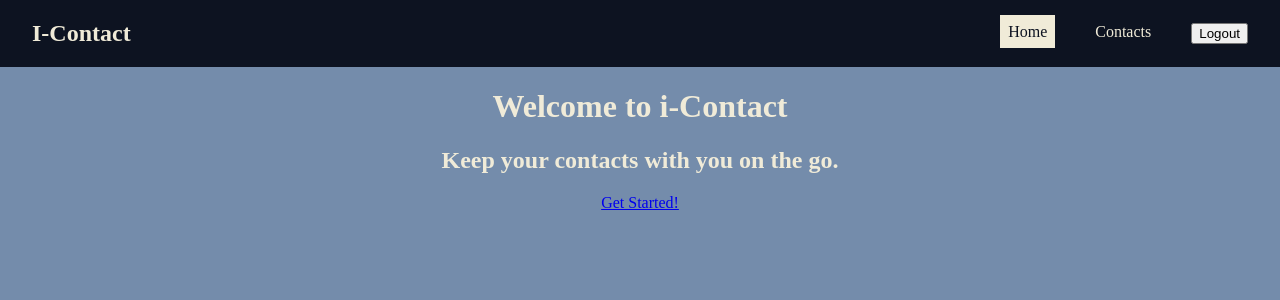
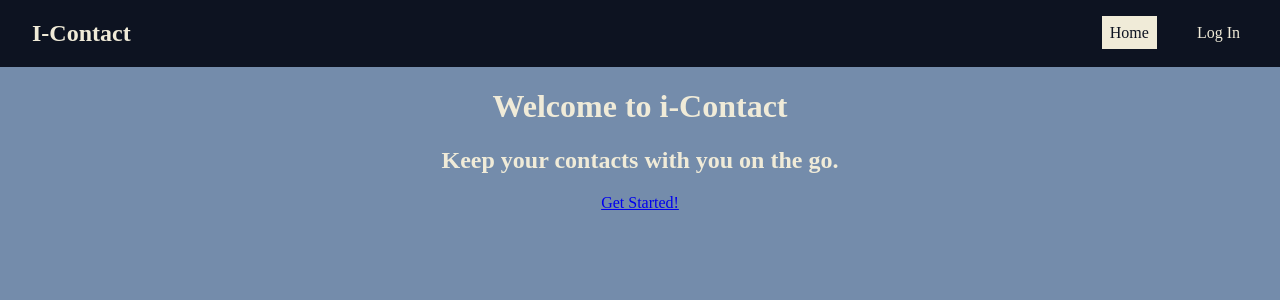
Before and after one commit to Mubarek-Hassen/contacts-client, a React (Vite) app: page / in a window 1280 px wide. Shown: the top 300 px of the page. Built offline with nearby package versions, Linux system fonts and the light colour scheme.

Commit message:
root level auth check

```diff
--- a/src/App.jsx
+++ b/src/App.jsx
@@ -10,6 +10,7 @@ import Error from "./pages/Error";
 import NewContact from "./pages/NewContact";
 import { action as manipulateContactAction } from "./components/ContactForm";
 import { action as logoutAction } from "./util/router-actions/logoutAction"
+import { tokenLoader } from "./util/auth";
 
 function App() {
   const router = createBrowserRouter([
@@ -17,6 +18,8 @@ function App() {
       path: "/",
       element: <Root />,
       errorElement: <Error />,
+      id: "root",
+      loader: tokenLoader,
       children: [
         { path: "/", element: <Home /> },
         { path: "/auth", element: <Auth />, action: authAction },
--- a/src/components/Header.jsx
+++ b/src/components/Header.jsx
@@ -1,4 +1,4 @@
-import { NavLink, useSubmit } from "react-router-dom"
+import { NavLink, useRouteLoaderData, useSubmit } from "react-router-dom"
 import classes from "./Header.module.css"
 
 
@@ -10,6 +10,7 @@ function Header() {
     submit(null, {method: "post", action: "/logout"})
   }
 
+  const token = useRouteLoaderData("root")
 
   return (
     <header className={classes.header}>
@@ -23,16 +24,22 @@ function Header() {
               Home
             </NavLink>
           </li>
-          <li>
+          {token && <li>
             <NavLink to="/contacts" className={({isActive})=> isActive ? classes.active : undefined}>
               Contacts
             </NavLink>
-          </li>
-          <li>
+          </li>}
+          {!token && <li>
+            <NavLink to="/auth?mode=login" className={({isActive})=> isActive ? classes.active : undefined}>
+              Log In
+            </NavLink>
+          </li>}
+
+          {token && <li>
             <button onClick={ logOutHandler }>
               Logout
             </button>
-          </li>
+          </li>}
         </ul>
       </nav>
     </header>
--- a/src/util/auth.js
+++ b/src/util/auth.js
@@ -11,3 +11,7 @@ export function getAuthToken(){
 export function removeAuthToken(){
   localStorage.removeItem("token")
 }
+
+export function tokenLoader(){
+  return getAuthToken()
+}
```
